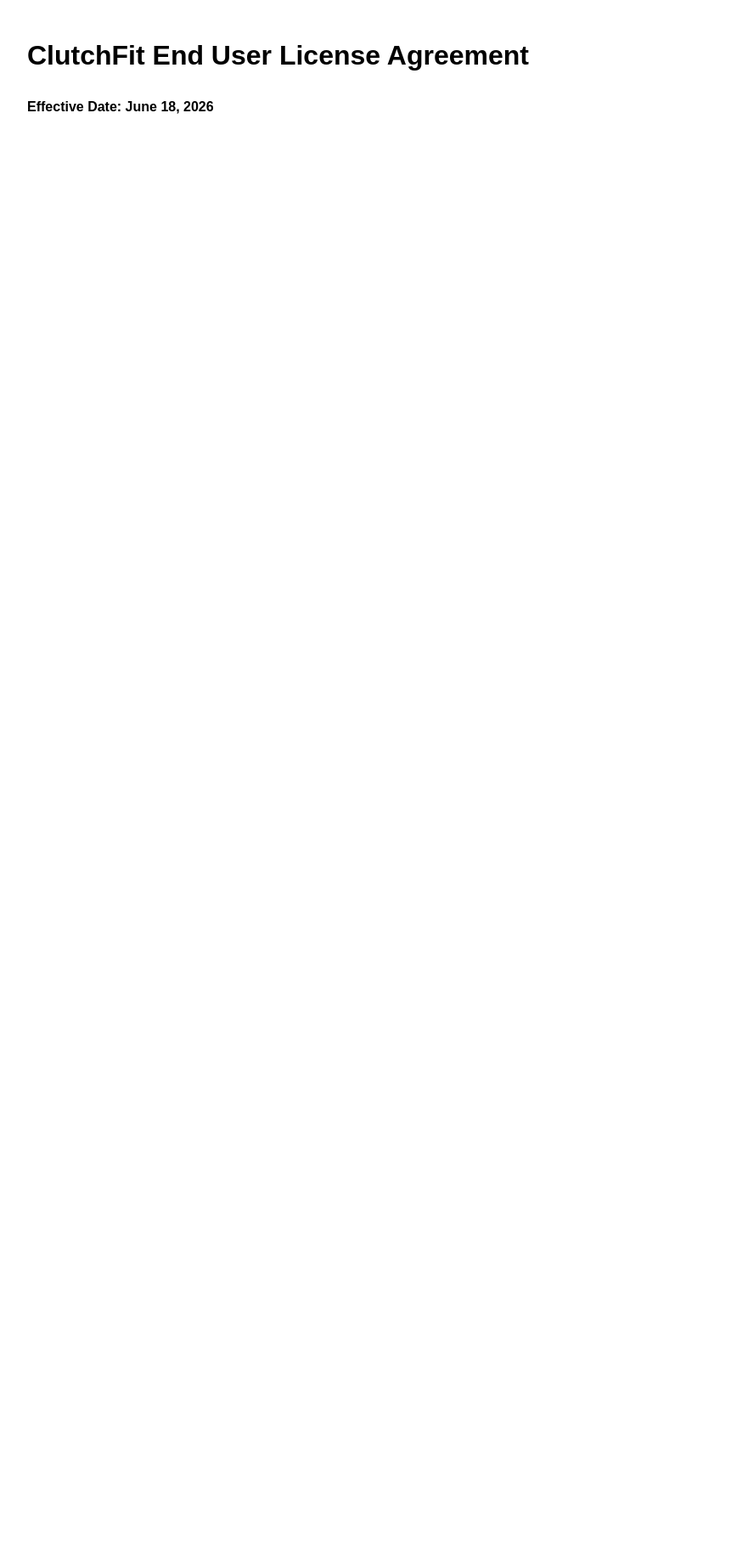
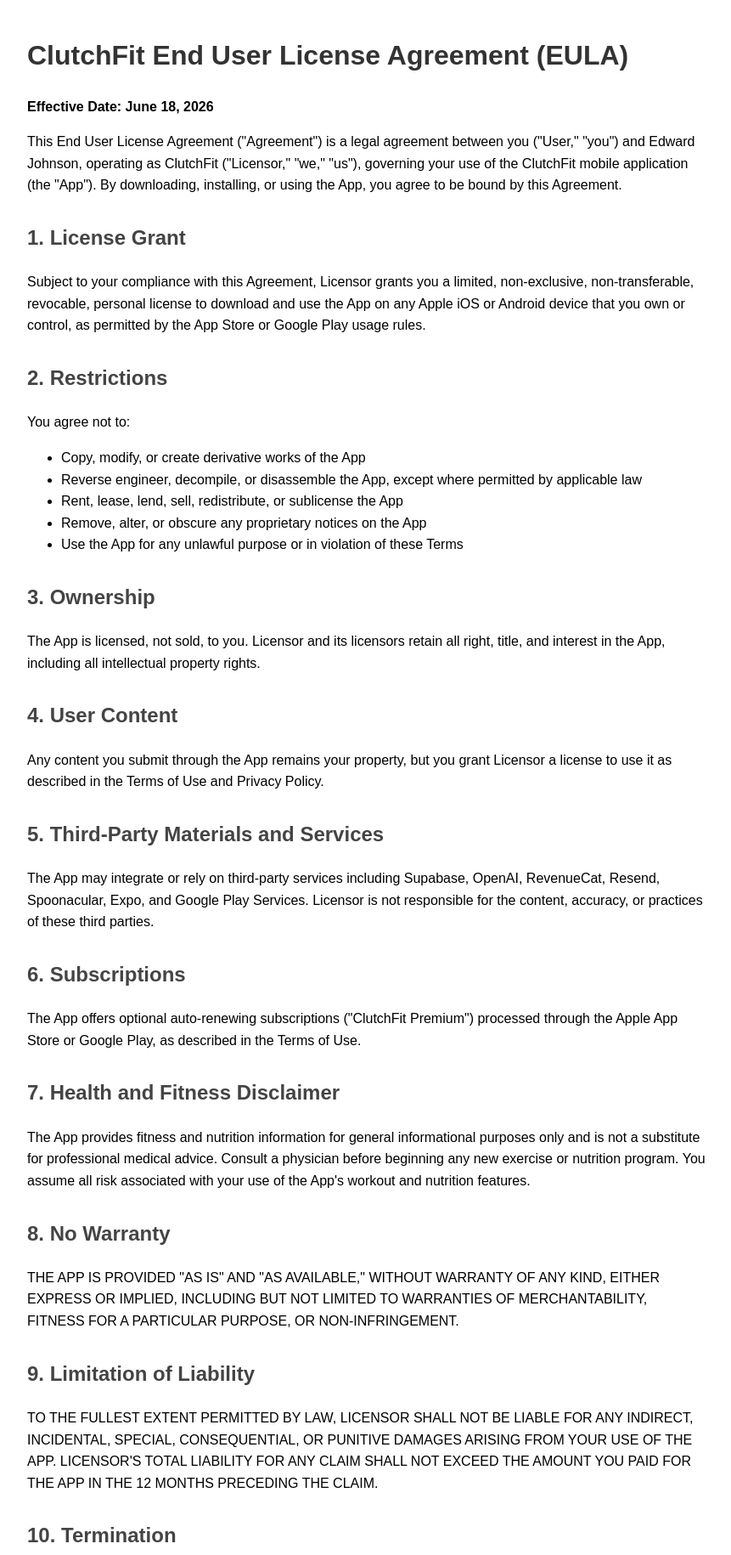
Before and after one commit to ClutchFitapp/clutchfit-legal, a plain HTML site: page eula.html in a window 1280 px wide. Shown: the top 1830 px of the page at 85% size, without its empty margins (208-1069 px from the left). Before the commit the page ends 800 px from the top, so only its background shows below. Drawn offline with Linux system fonts and the light colour scheme.

Commit message:
Update EULA title and structure

```diff
--- a/eula.html
+++ b/eula.html
@@ -1,32 +1,66 @@
 <!DOCTYPE html>
 <html>
 <head>
-    <title>ClutchFit End User License Agreement</title>
+    <title>ClutchFit EULA</title>
     <meta charset="UTF-8">
     <style>
         body { font-family: Arial, sans-serif; max-width: 800px; margin: 40px auto; padding: 0 20px; line-height: 1.6; }
+        h1 { color: #333; }
+        h2 { color: #444; margin-top: 30px; }
     </style>
 </head>
 <body>
-    <h1>ClutchFit End User License Agreement</h1>
-    <p><strong>Effective Date: June 18, 2026</strong></p>
-    <ClutchFit End User License Agreement (EULA) Effective Date: June 18, 2026 This End User License Agreement ("Agreement") is a legal agreement between you ("User," "you") and Edward Johnson, operating as ClutchFit ("Licensor," "we," "us"), governing your use of the ClutchFit mobile application (the "App"). By downloading, installing, or using the App, you agree to be bound by this Agreement. If you do not agree, do not download or use the App.
+<h1>ClutchFit End User License Agreement (EULA)</h1>
+<p><strong>Effective Date: June 18, 2026</strong></p>
+<p>This End User License Agreement ("Agreement") is a legal agreement between you ("User," "you") and Edward Johnson, operating as ClutchFit ("Licensor," "we," "us"), governing your use of the ClutchFit mobile application (the "App"). By downloading, installing, or using the App, you agree to be bound by this Agreement.</p>
 
-License Grant Subject to your compliance with this Agreement, Licensor grants you a limited, non-exclusive, non-transferable, revocable, personal license to download and use the App on any Apple iOS or Android device that you own or control, as permitted by the App Store or Google Play usage rules.
-Restrictions You agree not to:
-Copy, modify, or create derivative works of the App Reverse engineer, decompile, or disassemble the App, except where permitted by applicable law Rent, lease, lend, sell, redistribute, or sublicense the App Remove, alter, or obscure any proprietary notices on the App Use the App for any unlawful purpose or in violation of these Terms
+<h2>1. License Grant</h2>
+<p>Subject to your compliance with this Agreement, Licensor grants you a limited, non-exclusive, non-transferable, revocable, personal license to download and use the App on any Apple iOS or Android device that you own or control, as permitted by the App Store or Google Play usage rules.</p>
 
-Ownership The App is licensed, not sold, to you. Licensor and its licensors retain all right, title, and interest in the App, including all intellectual property rights. This Agreement does not grant you any rights to Licensor's trademarks or service marks.
-User Content Any content you submit through the App (such as workout data, activity posts, or social interactions) remains your property, but you grant Licensor a license to use it as described in the Terms of Use and Privacy Policy.
-Third-Party Materials and Services The App may integrate or rely on third-party services (including Supabase, OpenAI, RevenueCat, Resend, Spoonacular, Expo, and Google Play Services). Licensor is not responsible for the content, accuracy, or practices of these third parties, which are governed by their own terms.
-Subscriptions The App offers optional auto-renewing subscriptions ("ClutchFit Premium") processed through the Apple App Store or Google Play, as described in the Terms of Use. Subscription management, billing, and cancellation are handled through your app store account.
-Health and Fitness Disclaimer The App provides fitness and nutrition information for general informational purposes only and is not a substitute for professional medical advice. Consult a physician before beginning any new exercise or nutrition program. You assume all risk associated with your use of the App's workout and nutrition features.
-No Warranty THE APP IS PROVIDED "AS IS" AND "AS AVAILABLE," WITHOUT WARRANTY OF ANY KIND, EITHER EXPRESS OR IMPLIED, INCLUDING BUT NOT LIMITED TO WARRANTIES OF MERCHANTABILITY, FITNESS FOR A PARTICULAR PURPOSE, OR NON-INFRINGEMENT. LICENSOR DOES NOT WARRANT THAT THE APP WILL BE UNINTERRUPTED, ERROR-FREE, OR SECURE.
-Limitation of Liability TO THE FULLEST EXTENT PERMITTED BY LAW, LICENSOR SHALL NOT BE LIABLE FOR ANY INDIRECT, INCIDENTAL, SPECIAL, CONSEQUENTIAL, OR PUNITIVE DAMAGES ARISING FROM YOUR USE OF THE APP, INCLUDING BUT NOT LIMITED TO PERSONAL INJURY, LOST DATA, OR LOST PROFITS, EVEN IF ADVISED OF THE POSSIBILITY OF SUCH DAMAGES. THIS LIMITATION DOES NOT APPLY TO DEATH OR PERSONAL INJURY CAUSED BY NEGLIGENCE, OR ANY LIABILITY THAT CANNOT BE LIMITED UNDER APPLICABLE LAW. Licensor's total liability for any claim shall not exceed the amount you paid for the App in the 12 months preceding the claim, or the minimum amount required by applicable law, whichever is greater.
-Termination This Agreement is effective until terminated. Licensor may terminate this Agreement at any time if you fail to comply with its terms. Upon termination, you must stop using the App and delete it from your devices.
-Apple App Store Additional Terms If you downloaded the App from the Apple App Store, you acknowledge that this Agreement is between you and Licensor only, not Apple, and Apple has no obligation to provide maintenance or support for the App. Apple is not responsible for addressing any claims relating to the App. In the event of any failure of the App to conform to any applicable warranty, you may notify Apple, and Apple will refund the purchase price (if any) for the App; to the maximum extent permitted by applicable law, Apple has no other warranty obligation with respect to the App. Apple is a third-party beneficiary of this Agreement and may enforce it against you.
-Governing Law This Agreement is governed by the laws of the jurisdiction in which Licensor operates, excluding conflict of law principles, except where mandatory consumer protection law applies.
-Changes to This Agreement Licensor may update this Agreement from time to time. Continued use of the App after changes constitutes acceptance of the revised Agreement.
-Contact Questions about this Agreement can be directed to clutchfitapp@gmail.com.>
+<h2>2. Restrictions</h2>
+<p>You agree not to:</p>
+<ul>
+<li>Copy, modify, or create derivative works of the App</li>
+<li>Reverse engineer, decompile, or disassemble the App, except where permitted by applicable law</li>
+<li>Rent, lease, lend, sell, redistribute, or sublicense the App</li>
+<li>Remove, alter, or obscure any proprietary notices on the App</li>
+<li>Use the App for any unlawful purpose or in violation of these Terms</li>
+</ul>
+
+<h2>3. Ownership</h2>
+<p>The App is licensed, not sold, to you. Licensor and its licensors retain all right, title, and interest in the App, including all intellectual property rights.</p>
+
+<h2>4. User Content</h2>
+<p>Any content you submit through the App remains your property, but you grant Licensor a license to use it as described in the Terms of Use and Privacy Policy.</p>
+
+<h2>5. Third-Party Materials and Services</h2>
+<p>The App may integrate or rely on third-party services including Supabase, OpenAI, RevenueCat, Resend, Spoonacular, Expo, and Google Play Services. Licensor is not responsible for the content, accuracy, or practices of these third parties.</p>
+
+<h2>6. Subscriptions</h2>
+<p>The App offers optional auto-renewing subscriptions ("ClutchFit Premium") processed through the Apple App Store or Google Play, as described in the Terms of Use.</p>
+
+<h2>7. Health and Fitness Disclaimer</h2>
+<p>The App provides fitness and nutrition information for general informational purposes only and is not a substitute for professional medical advice. Consult a physician before beginning any new exercise or nutrition program. You assume all risk associated with your use of the App's workout and nutrition features.</p>
+
+<h2>8. No Warranty</h2>
+<p>THE APP IS PROVIDED "AS IS" AND "AS AVAILABLE," WITHOUT WARRANTY OF ANY KIND, EITHER EXPRESS OR IMPLIED, INCLUDING BUT NOT LIMITED TO WARRANTIES OF MERCHANTABILITY, FITNESS FOR A PARTICULAR PURPOSE, OR NON-INFRINGEMENT.</p>
+
+<h2>9. Limitation of Liability</h2>
+<p>TO THE FULLEST EXTENT PERMITTED BY LAW, LICENSOR SHALL NOT BE LIABLE FOR ANY INDIRECT, INCIDENTAL, SPECIAL, CONSEQUENTIAL, OR PUNITIVE DAMAGES ARISING FROM YOUR USE OF THE APP. LICENSOR'S TOTAL LIABILITY FOR ANY CLAIM SHALL NOT EXCEED THE AMOUNT YOU PAID FOR THE APP IN THE 12 MONTHS PRECEDING THE CLAIM.</p>
+
+<h2>10. Termination</h2>
+<p>This Agreement is effective until terminated. Licensor may terminate this Agreement at any time if you fail to comply with its terms. Upon termination, you must stop using the App and delete it from your devices.</p>
+
+<h2>11. Apple App Store Additional Terms</h2>
+<p>If you downloaded the App from the Apple App Store, you acknowledge that this Agreement is between you and Licensor only, not Apple, and Apple has no obligation to provide maintenance or support for the App. Apple is a third-party beneficiary of this Agreement and may enforce it against you.</p>
+
+<h2>12. Governing Law</h2>
+<p>This Agreement is governed by the laws of the jurisdiction in which Licensor operates, excluding conflict of law principles.</p>
+
+<h2>13. Changes to This Agreement</h2>
+<p>Licensor may update this Agreement from time to time. Continued use of the App after changes constitutes acceptance of the revised Agreement.</p>
+
+<h2>14. Contact</h2>
+<p>Questions about this Agreement can be directed to <strong>clutchfitapp@gmail.com</strong>.</p>
 </body>
 </html>
```
